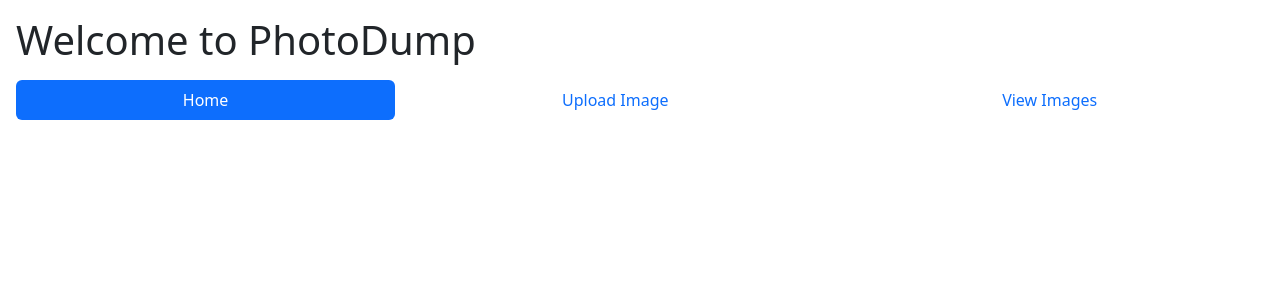
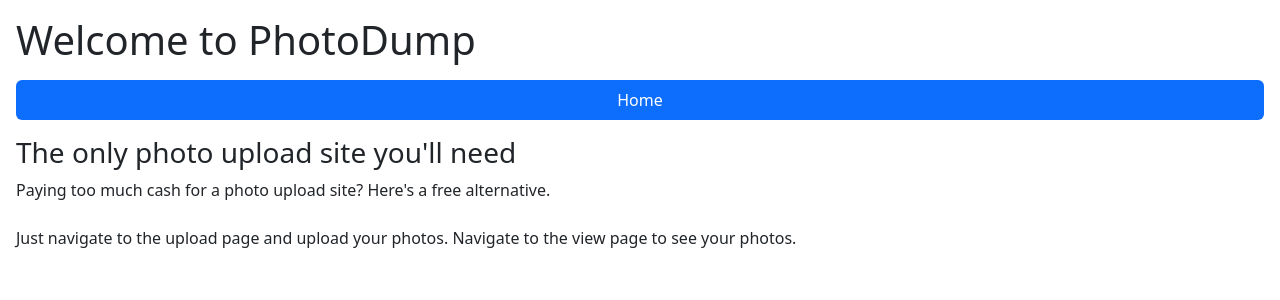
Before and after one commit to dmcet/photo-dump-frontend, a React (Vite) app: page / in a window 1280 px wide. Shown: the top 300 px of the page. Built offline with nearby package versions, Linux system fonts and the light colour scheme.

Commit message:
Yeah well I think this is pretty ok?

```diff
--- a/package.json
+++ b/package.json
@@ -10,9 +10,11 @@
     "preview": "vite preview"
   },
   "dependencies": {
+    "@types/react-router-dom": "^5.3.3",
     "bootstrap": "^5.3.6",
     "react": "^19.1.0",
-    "react-dom": "^19.1.0"
+    "react-dom": "^19.1.0",
+    "react-router-dom": "^7.6.2"
   },
   "devDependencies": {
     "@eslint/js": "^9.25.0",
--- a/src/App.tsx
+++ b/src/App.tsx
@@ -1,4 +1,5 @@
-import {useState} from "react";
+import {HomePage} from "./pages/HomePage.tsx";
+import {BrowserRouter, NavLink, Routes, Route} from "react-router-dom";
 
 const Page = {
     Home: 'Home',
@@ -6,27 +7,42 @@ const Page = {
     ViewImages: 'View Images'
 } as const;
 
-type Page = typeof Page[keyof typeof Page];
+const AppRoutes = {
+    Home: {
+        path: '/',
+        component: HomePage
+    }
+} as const;
 
 
 export default function App() {
-    const [currentPage, setCurrentPage] = useState<Page>(Page.Home)
 
     return (
-        <>
+        <BrowserRouter>
             <h1 className="m-3">Welcome to PhotoDump</h1>
 
             <nav className="nav nav-pills nav-fill m-3">
-                {Object.values(Page).map(page => (
-                    <a
-                        key={page}
-                        className={"nav-link" + (currentPage === page ? " active" : "")}
-                        aria-current="page"
-                        onClick={() => setCurrentPage(page)}
-                        href="#">{page}
-                    </a>
+                {Object.entries(AppRoutes).map(([name, { path }]) => (
+                    <NavLink
+                        key={path}
+                        to={path}
+                        className={({ isActive }) =>
+                            `nav-link ${isActive ? 'active' : ''}`
+                        }
+                    >
+                        {Page[name as keyof typeof Page]}
+                    </NavLink>
                 ))}
+
             </nav>
-        </>
+
+            <Routes>
+                {Object.values(AppRoutes).map(({ path, component: Component }) => (
+                    <Route key={path} path={path} element={<Component />} />
+                ))}
+            </Routes>
+
+
+        </BrowserRouter>
     )
 }
--- /dev/null
+++ b/src/pages/HomePage.tsx
@@ -0,0 +1,17 @@
+export function HomePage() {
+    return (
+        <div className="m-3">
+            <h3>The only photo upload site you'll need</h3>
+            <text>
+                Paying too much cash for a photo upload site? Here's a free alternative.
+            </text>
+            <br/>
+            <br/>
+            <text>
+                Just navigate to the upload page and upload your photos. Navigate to the view page to see your photos.
+            </text>
+
+
+        </div>
+    )
+}
```
Also changed, not shown: 1 other file (tests, documents, lock files or other folders).
